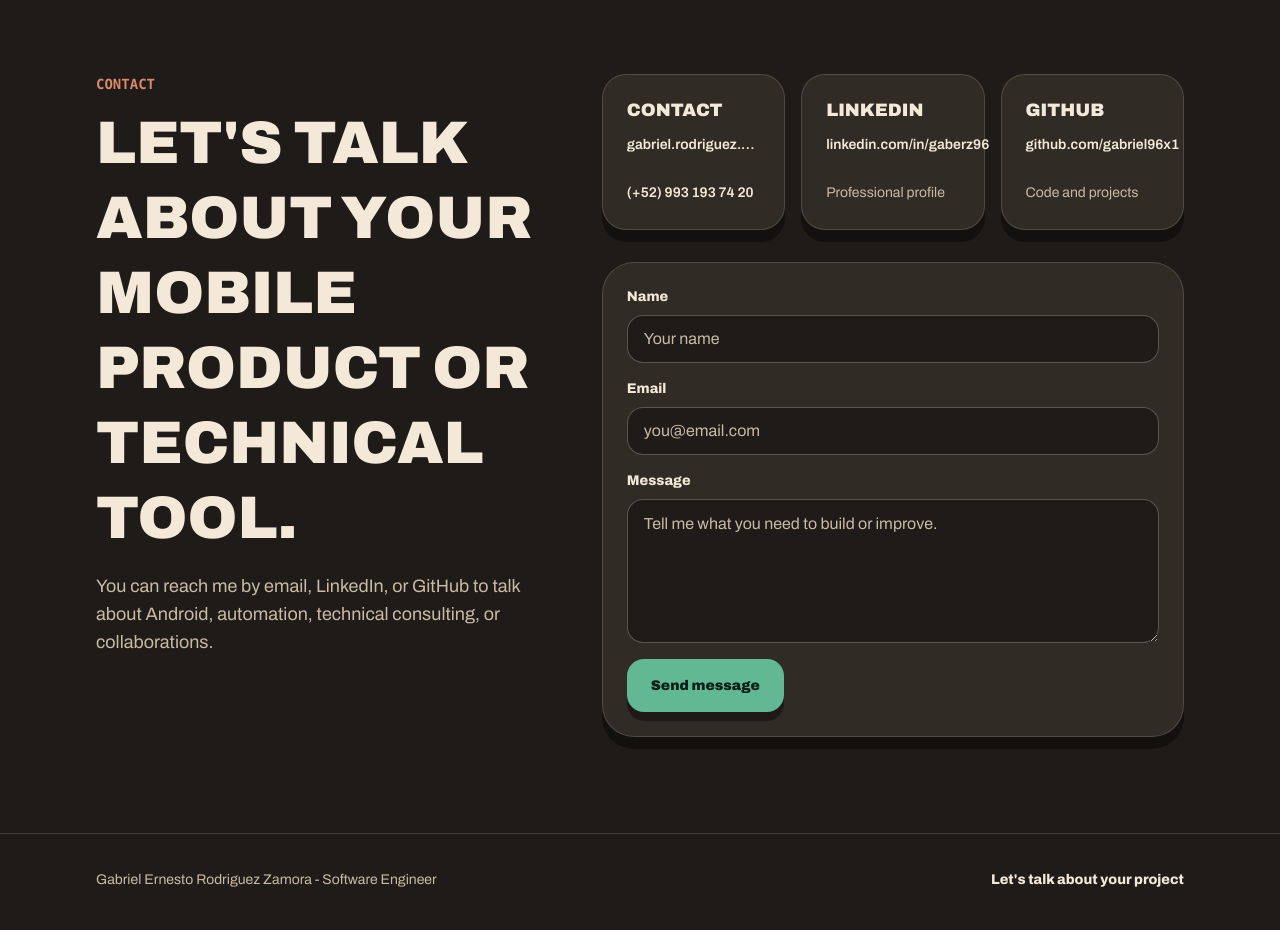
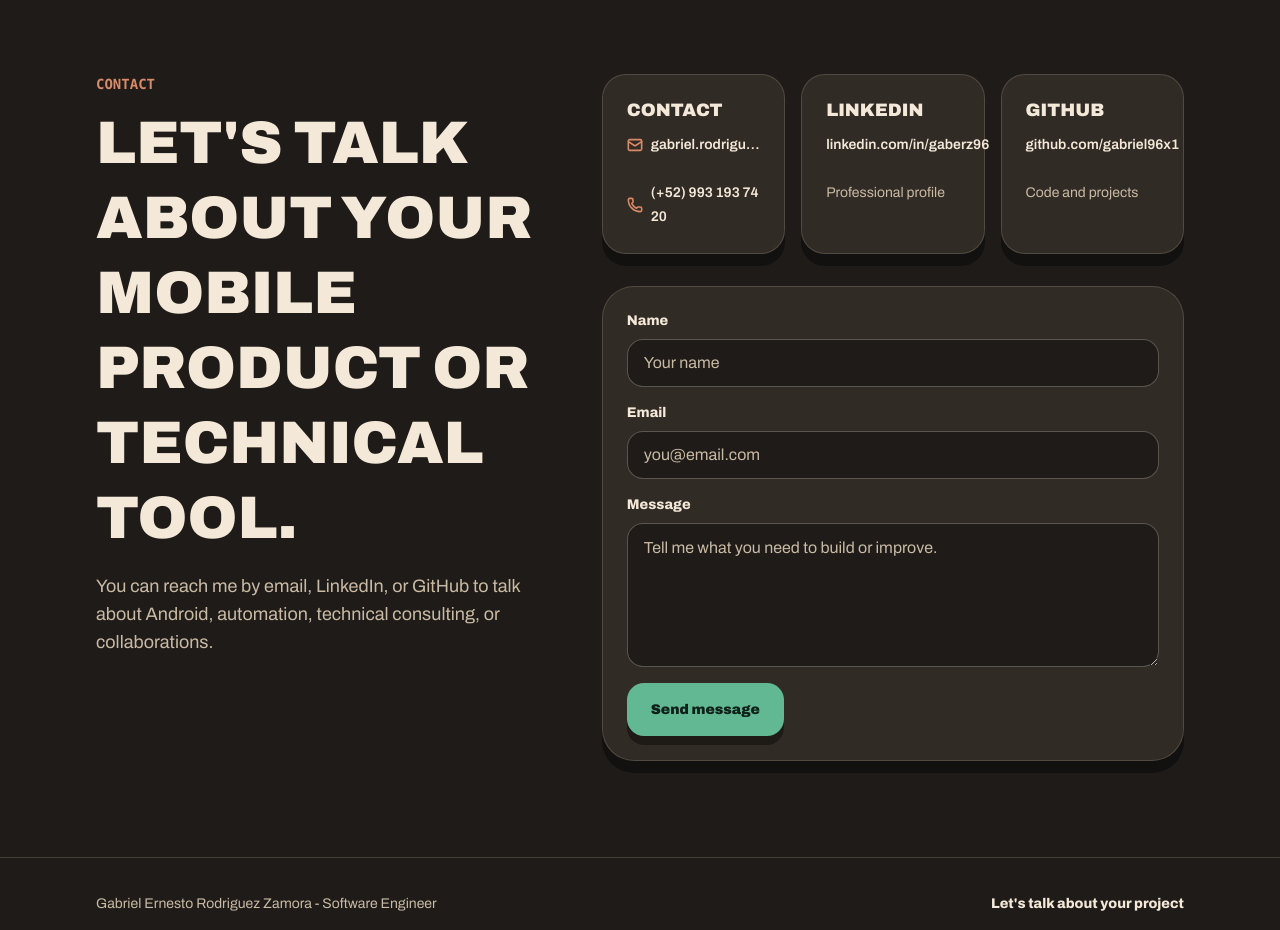
Before and after one commit to gabriel96x1/professional_landing_page, a Next.js app: page /en in a window 1280 px wide. Shown: the part 5760-6690 px from the top of the page. Built offline with nearby package versions, Linux system fonts and the light colour scheme.

Commit message:
added icons to contact

```diff
--- a/app/_sections/contact-section.tsx
+++ b/app/_sections/contact-section.tsx
@@ -1,4 +1,5 @@
 import { PlaceholderCard } from "../_components/page-sections";
+import { Mail, Phone } from "lucide-react";
 import { useTranslations } from "next-intl";
 
 export function ContactSection() {
@@ -31,19 +32,29 @@ export function ContactSection() {
           <div className="grid gap-4 md:grid-cols-3">
             <PlaceholderCard title={t("cards.contact.title")}>
               <a
-                className="block max-w-full truncate font-semibold text-(--theme-text-primary) underline-offset-4 hover:underline"
+                className="flex max-w-full items-center gap-2 font-semibold text-(--theme-text-primary) underline-offset-4 hover:underline"
                 href={t("cards.contact.emailHref")}
               >
-                {t("cards.contact.line1")}
+                <Mail
+                  aria-hidden="true"
+                  className="size-4 shrink-0 text-(--theme-label)"
+                  strokeWidth={2.4}
+                />
+                <span className="min-w-0 truncate">{t("cards.contact.line1")}</span>
               </a>
               <br />
               <a
-                className="font-semibold text-(--theme-text-primary) underline-offset-4 hover:underline"
+                className="flex items-center gap-2 font-semibold text-(--theme-text-primary) underline-offset-4 hover:underline"
                 href={t("cards.contact.whatsappHref")}
                 rel="noreferrer"
                 target="_blank"
               >
-                {t("cards.contact.line2")}
+                <Phone
+                  aria-hidden="true"
+                  className="size-4 shrink-0 text-(--theme-label)"
+                  strokeWidth={2.4}
+                />
+                <span>{t("cards.contact.line2")}</span>
                 <span className="sr-only"> {externalNewTabText}</span>
               </a>
             </PlaceholderCard>
```
